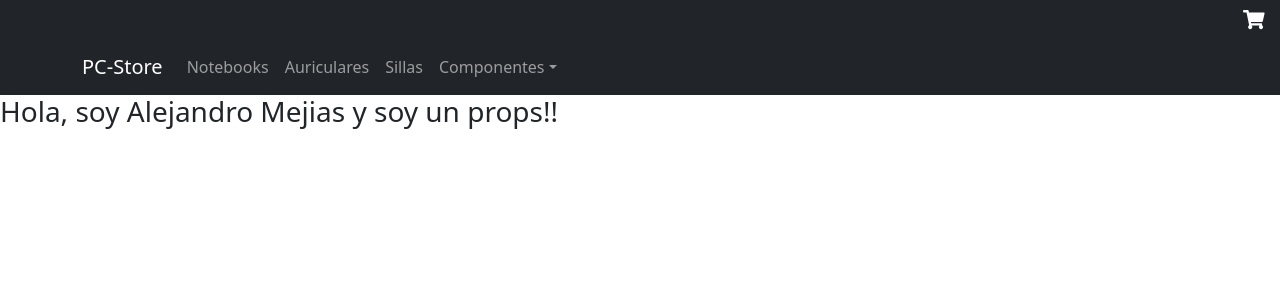
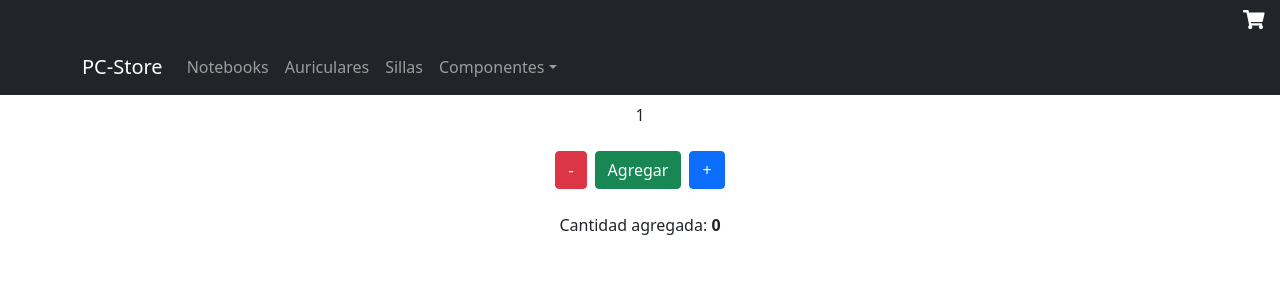
Before and after one commit to AleMejias/PC__Store, a React (Create React App) app: page / in a window 1280 px wide. Shown: the top 300 px of the page. Built offline with nearby package versions, Linux system fonts and the light colour scheme.

Commit message:
Desafio 5

```diff
--- a/src/App.js
+++ b/src/App.js
@@ -10,7 +10,7 @@ const App = () => {
   return (
     <>
       <Header />
-        <ItemListContainer nombre="Alejandro Mejias" />
+        <ItemListContainer />
     </>
   )
 }
--- /dev/null
+++ b/src/components/ItemCount.js
@@ -0,0 +1,39 @@
+import React,{useState} from 'react';
+
+
+const ItemCount = ( {stock,initialValue} ) => {
+
+    /* Tendramos 2 estados:  Uno para la cantidad que se desea agregar, y otro para guardar la cantidad que se agrega */
+    const [quantify,setQuantify] = useState( initialValue );
+    const [ purchase, setPurchase ] = useState( 0 );
+
+    // Aumento
+    const addQuantify = () => (quantify !== stock) ? setQuantify( quantify + 1 ) : "";
+
+    // Decremento
+    const subtractQuantify = () => (quantify > 1) ? setQuantify( quantify - 1 ) : "";
+
+    // Registo la compra
+    const onAdd = () => {
+        setPurchase( quantify ); // Aqui guardo la cantidad de items "comprada"
+        setQuantify( 1 ); // Una vez guardada la cantidad de items, los reinicio a 0.
+    }
+
+    return (
+        <>
+            <div className = "d-flex justify-content-center px-2 py-2">
+                <p>{quantify}</p>
+            </div>
+            <div className=" d-flex justify-content-center">
+                <button className="btn btn-danger" onClick={subtractQuantify} >-</button>
+                <button className="btn btn-success mx-2" onClick={()=> onAdd(quantify)}>Agregar</button>
+                <button className="btn btn-primary" onClick = {addQuantify}>+</button>
+            </div>
+            <div className = "d-flex justify-content-center mt-4">
+                <p> Cantidad agregada: <strong>{ purchase }</strong></p>
+            </div>
+        </>
+    );
+};
+
+export default ItemCount;
--- a/src/components/ItemListContainer.js
+++ b/src/components/ItemListContainer.js
@@ -1,11 +1,14 @@
 import React from 'react';
 
+import ItemCount from './ItemCount';
 
 
+const ItemListContainer = () => {
 
-const ItemListContainer = ({nombre}) => {
     return (
-        <h3>Hola, soy {nombre} y soy un props!!</h3>
+        <section className ="container">
+            <ItemCount stock={5} initialValue = {1} />
+        </section>
     );
 }
 export default ItemListContainer;
```
